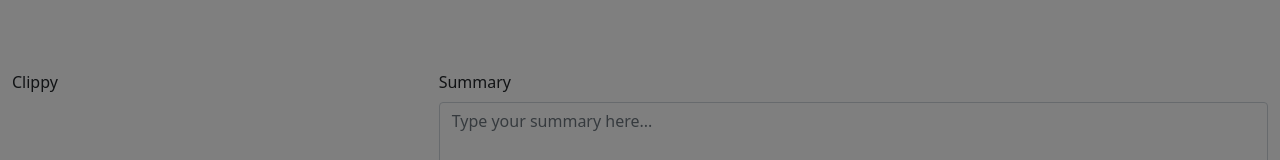
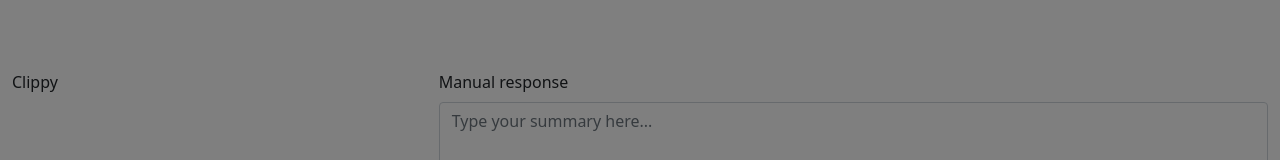
Before and after one commit to isoboroff/assess-react, a React (Create React App) app in the folder front-end/: page / in a window 1280 px wide. Shown: the part 538-698 px from the top of the page. Built offline with nearby package versions, Linux system fonts and the light colour scheme.

Commit message:
Summary -> Manual response

```diff
--- a/front-end/src/App.js
+++ b/front-end/src/App.js
@@ -426,7 +426,7 @@ function SummaryBox(props) {
   return (
     <Form>
       <Form.Group className="mb-3" controlId="exampleForm.ControlTextarea1">
-        <Form.Label>Summary</Form.Label>
+        <Form.Label>Manual response</Form.Label>
         <Form.Control
           as="textarea"
           rows={props.rows}
```
